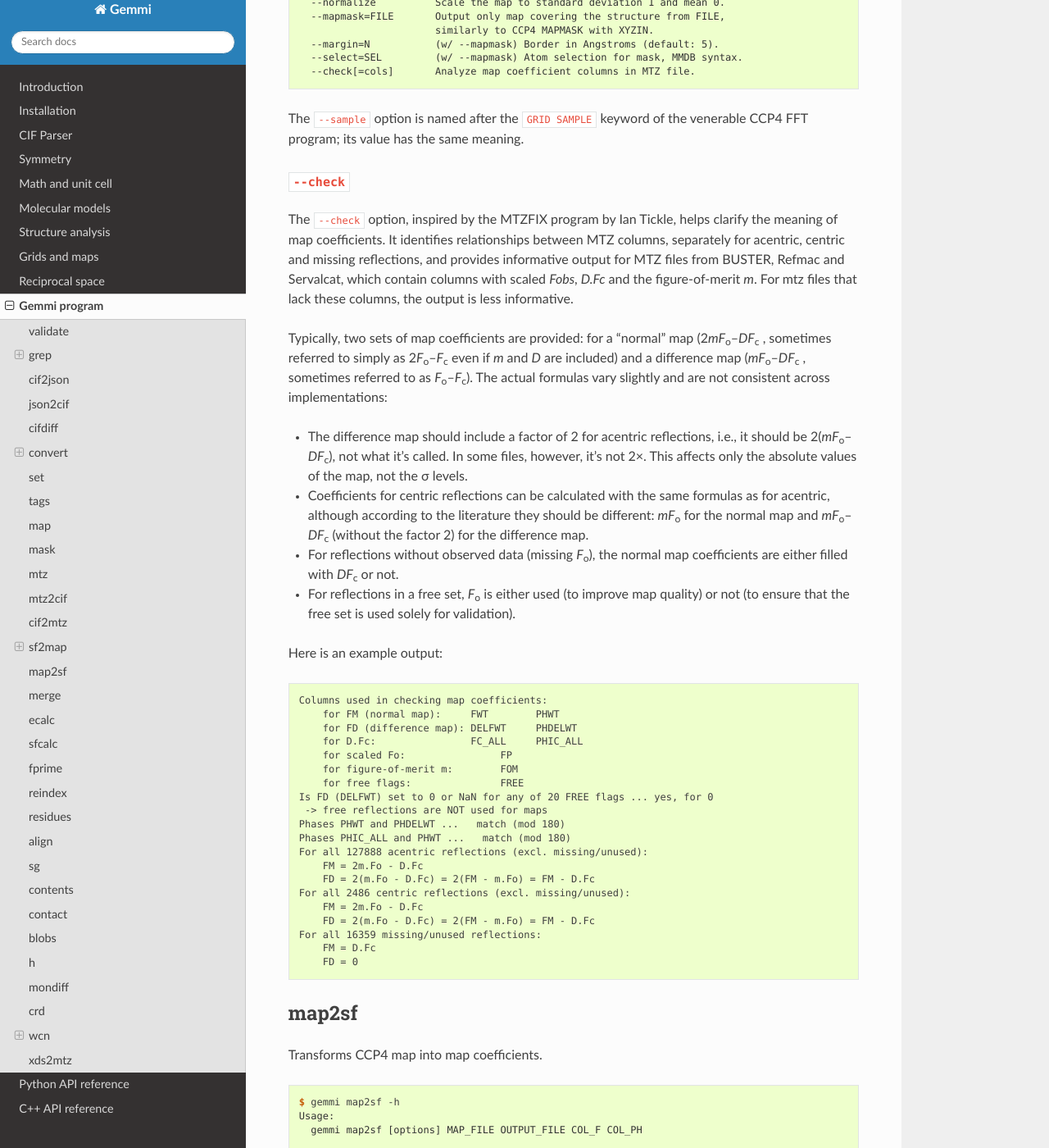
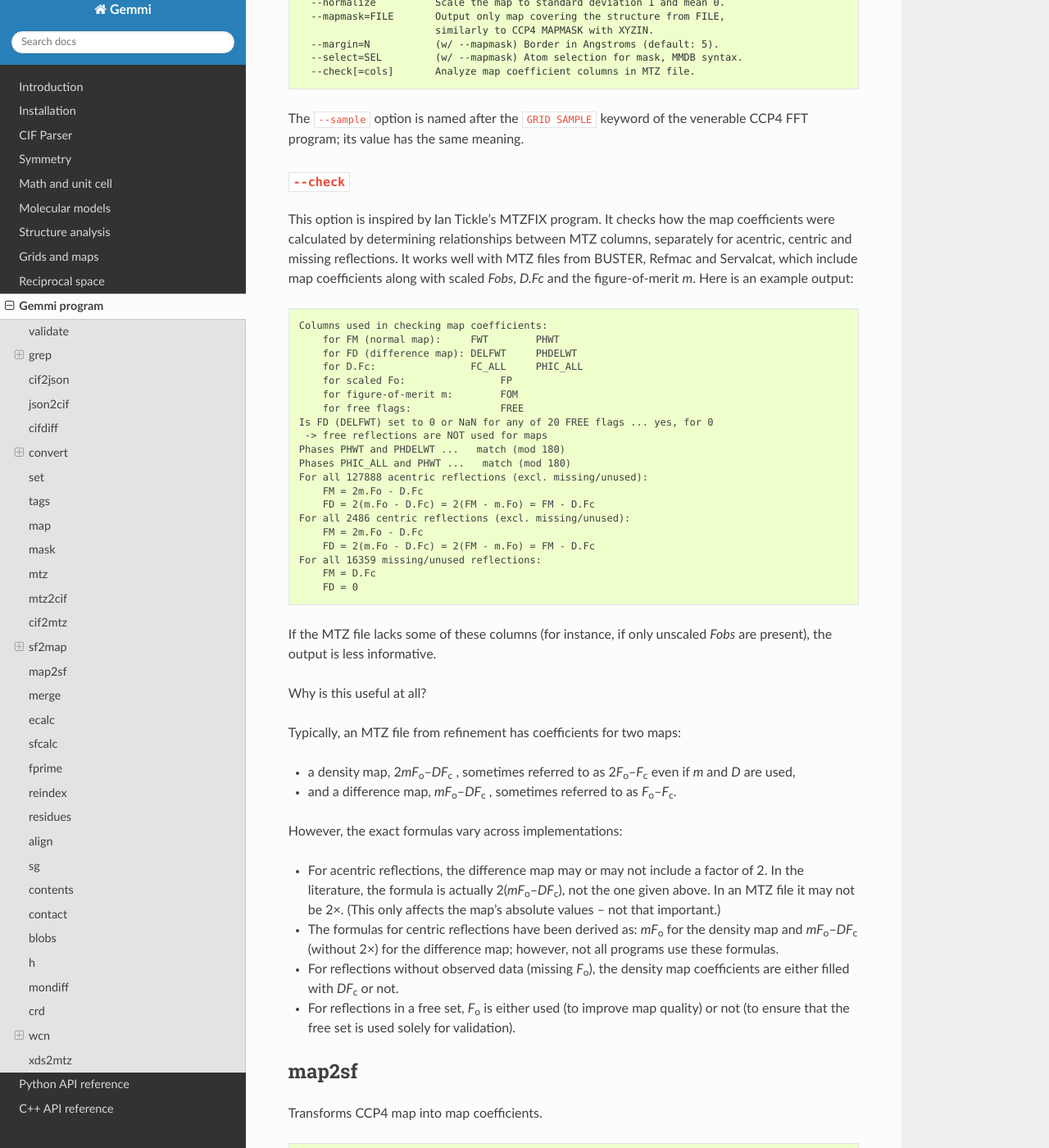
Before and after one commit to project-gemmi/gemmi, a Sphinx documentation site: the page built from docs/program.rst, in a window 1280 px wide and 1400 px high, scrolled down 19373 px. Shown: the whole window at 82% size. Built offline with Sphinx 7.4.7 and the Read the Docs theme 3.1.0, drawn with Linux system fonts in a browser that asks for light colours.

Commit message:
edit docs, simplified section about sf2map --check

```diff
--- a/docs/program.rst
+++ b/docs/program.rst
@@ -592,34 +592,12 @@ the venerable CCP4 FFT program; its value has the same meaning.
 `--check`
 ---------
 
-The `--check` option, inspired by the MTZFIX program by Ian Tickle,
-helps clarify the meaning of map coefficients.
-It identifies relationships between MTZ columns, separately for acentric,
-centric and missing reflections, and provides informative output
-for MTZ files from BUSTER, Refmac and Servalcat,
-which contain columns with scaled *Fobs*, *D.Fc* and the figure-of-merit *m*.
-For mtz files that lack these columns, the output is less informative.
-
-Typically, two sets of map coefficients are provided: for a "normal" map
-(2\ *mF*:sub:`o`–\ *DF*:sub:`c` , sometimes referred to simply as
-2\ *F*:sub:`o`–\ *F*:sub:`c` even if *m* and *D* are included)
-and a difference map (*mF*:sub:`o`–*DF*:sub:`c` ,
-sometimes referred to as *F*:sub:`o`–*F*:sub:`c`).
-The actual formulas vary slightly and are not consistent across implementations:
-
-* The difference map should include a factor of 2 for acentric reflections,
-  i.e., it should be 2(*mF*:sub:`o`–*DF*\ :sub:`c`), not what it's called.
-  In some files, however, it's not 2×.
-  This affects only the absolute values of the map, not the σ levels.
-* Coefficients for centric reflections can be calculated with the same formulas
-  as for acentric, although according to the literature they should be
-  different: *mF*:sub:`o` for the normal map and *mF*:sub:`o`–*DF*:sub:`c`
-  (without the factor 2) for the difference map.
-* For reflections without observed data (missing *F*\ :sub:`o`), the normal map
-  coefficients are either filled with *DF*:sub:`c` or not.
-* For reflections in a free set, *F*:sub:`o` is either used (to improve map
-  quality) or not (to ensure that the free set is used solely for validation).
-
+This option is inspired by Ian Tickle's MTZFIX program.
+It checks how the map coefficients were calculated
+by determining relationships between MTZ columns, separately for acentric,
+centric and missing reflections. It works well with MTZ files from BUSTER,
+Refmac and Servalcat, which include map coefficients along with
+scaled *Fobs*, *D.Fc* and the figure-of-merit *m*.
 Here is an example output:
 
 .. code-block:: none
@@ -644,6 +622,34 @@ Here is an example output:
   For all 16359 missing/unused reflections:
       FM = D.Fc
       FD = 0
+
+If the MTZ file lacks some of these columns (for instance, if only
+unscaled *Fobs* are present), the output is less informative.
+
+Why is this useful at all?
+
+Typically, an MTZ file from refinement has coefficients for two maps:
+
+* a density map, 2\ *mF*:sub:`o`–\ *DF*:sub:`c` , sometimes referred to as
+  2\ *F*:sub:`o`–\ *F*:sub:`c` even if *m* and *D* are used,
+* and a difference map, *mF*:sub:`o`–*DF*:sub:`c` ,
+  sometimes referred to as *F*:sub:`o`–*F*:sub:`c`.
+
+However, the exact formulas vary across implementations:
+
+* For acentric reflections, the difference map may or may not include a factor
+  of 2. In the literature, the formula is actually
+  2(*mF*:sub:`o`–*DF*\ :sub:`c`), not the one given above.
+  In an MTZ file it may not be 2×.
+  (This only affects the map's absolute values -- not that important.)
+* The formulas for centric reflections have been derived as:
+  *mF*:sub:`o` for the density map and *mF*:sub:`o`–*DF*:sub:`c`
+  (without 2×) for the difference map; however, not all programs
+  use these formulas.
+* For reflections without observed data (missing *F*\ :sub:`o`), the density map
+  coefficients are either filled with *DF*:sub:`c` or not.
+* For reflections in a free set, *F*:sub:`o` is either used (to improve map
+  quality) or not (to ensure that the free set is used solely for validation).
 
 map2sf
 ======
```
